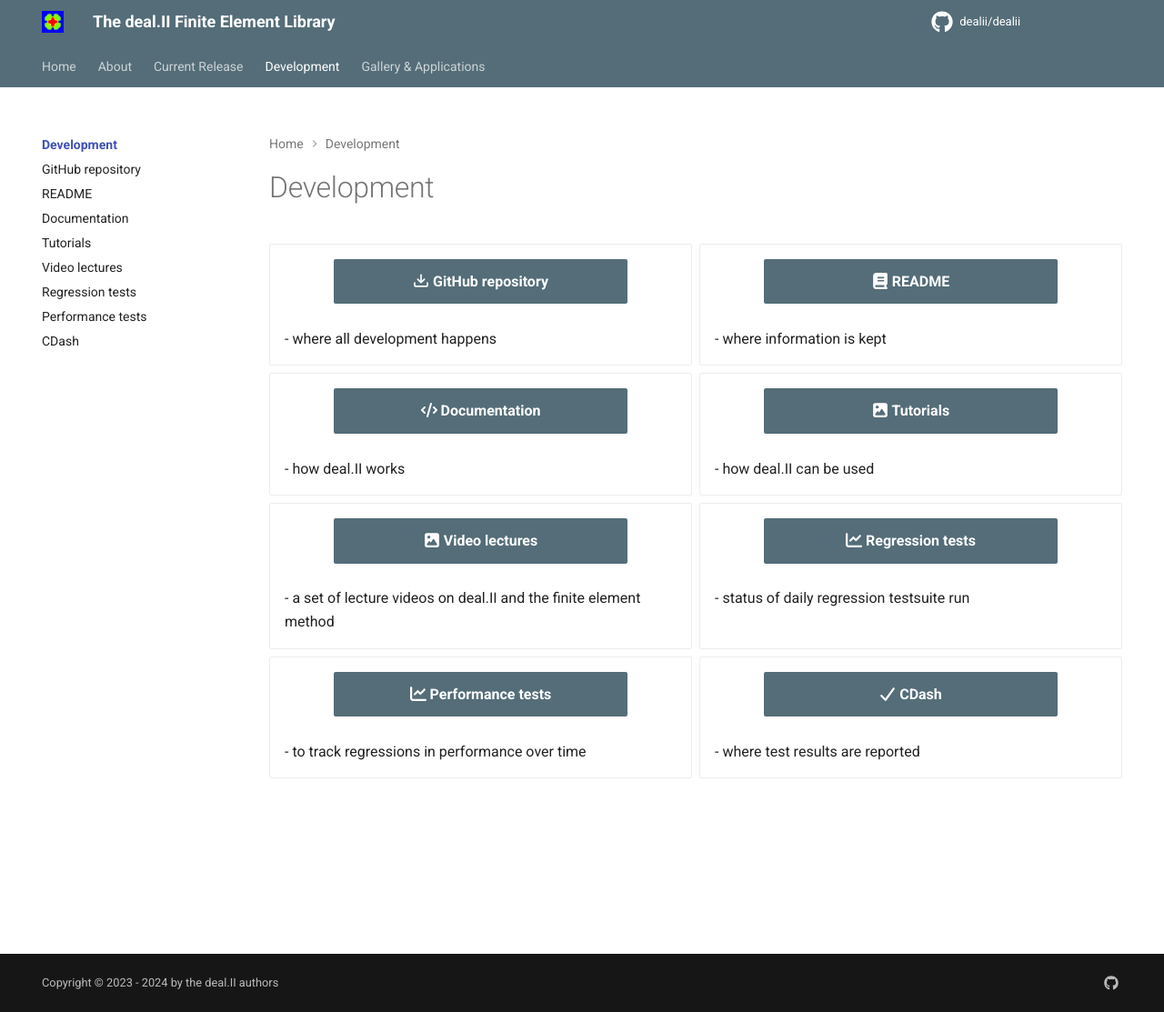
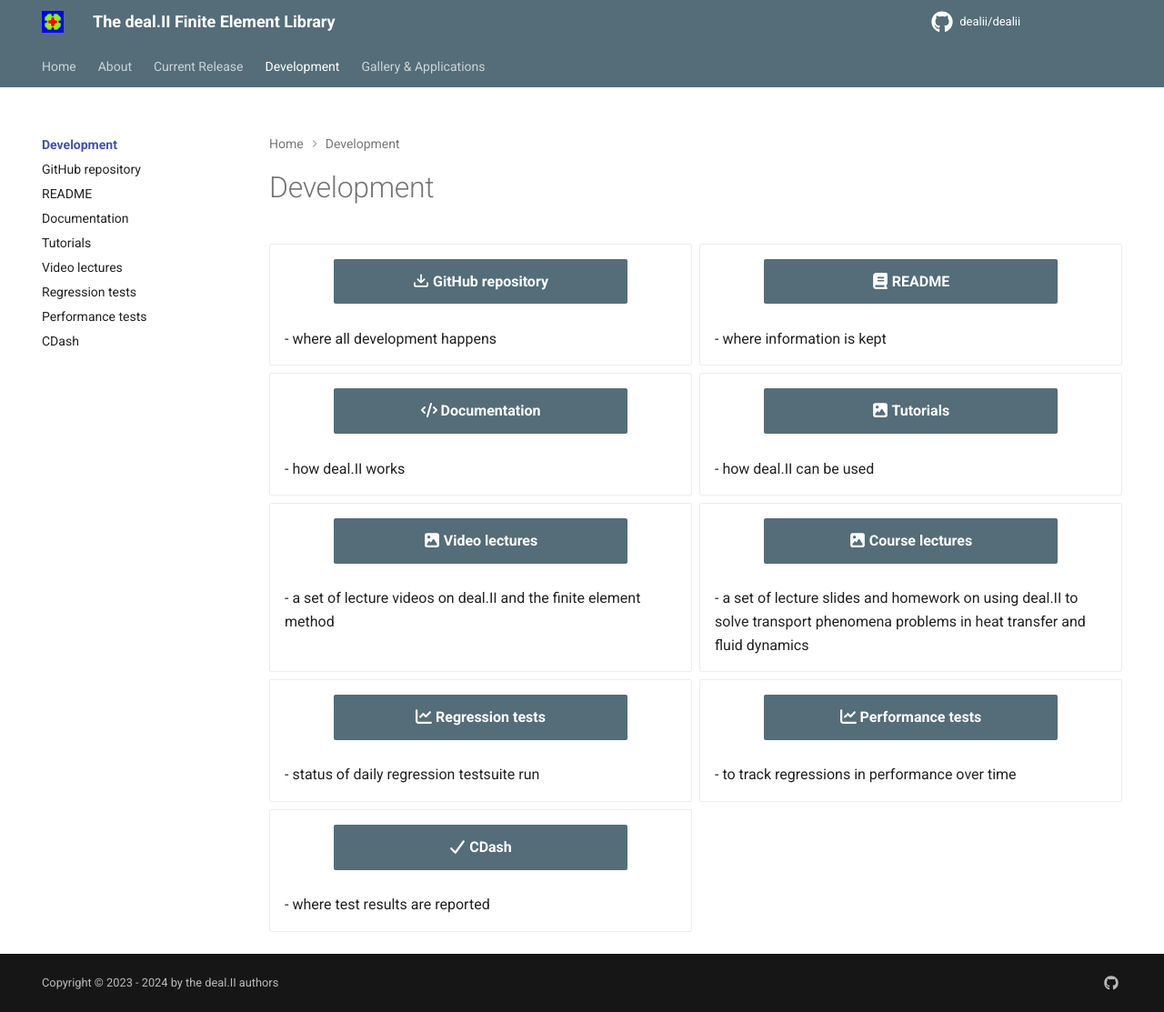
Before and after one commit to dealii/website, an MkDocs documentation site: the page built from docs/development/index.md, in a window 1280 px wide and 1113 px high. Shown: the whole window at 91% size. Built offline with MkDocs 1.6.1 and Material for MkDocs 9.7.7, drawn with Linux system fonts in a browser that asks for light colours; comment, search, counter and statistics services are not loaded.

Commit message:
Add lecture slides from CHAOS lab
Adds a link to the lecture slides and homework made
by BB and LPS from Polytechnique Montreal.

```diff
--- a/docs/development/index.md
+++ b/docs/development/index.md
@@ -23,6 +23,10 @@
 - a set of lecture videos on deal.II and the finite element method
 { .card }
 
+[:fontawesome-solid-image: Course lectures](https://www.chaos-lab.ca/teaching/){ .md-button .md-button--primary .center }<br>
+- a set of lecture slides and homework on using deal.II to solve transport phenomena problems in heat transfer and fluid dynamics
+{ .card }
+
 [:fontawesome-solid-chart-line: Regression tests](https://dealii.org/regression_tests/reports/render.html?#!current.md){ .md-button .md-button--primary .center }<br>
 - status of daily regression testsuite run
 { .card }
```
